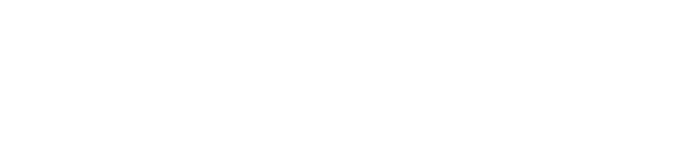
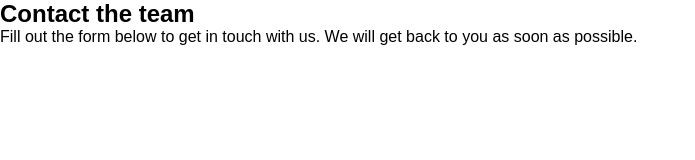
Before and after one commit to enriquedlh97/ContactForm, a plain HTML site: page index.html in a window 1280 px wide. Shown: the whole page, without its empty margins (0-695 px from the left). Drawn offline with nearby package versions, Linux system fonts and the light colour scheme; files that its build step writes are made by us from their sources.

Commit message:
Added descritpion apragraph

```diff
--- a/index.html
+++ b/index.html
@@ -10,6 +10,15 @@
     <link rel="stylesheet" href="./css/main.css">
 </head>
 <body>
-
+    <main>
+        <section>
+            <div class="container">
+                <h1>Contact the team</h1>
+                <p>Fill out the form below to get in touch with us.
+                    We will get back to you as soon as possible.
+                </p>
+            </div>
+        </section>
+    </main>
 </body>
 </html>
```
